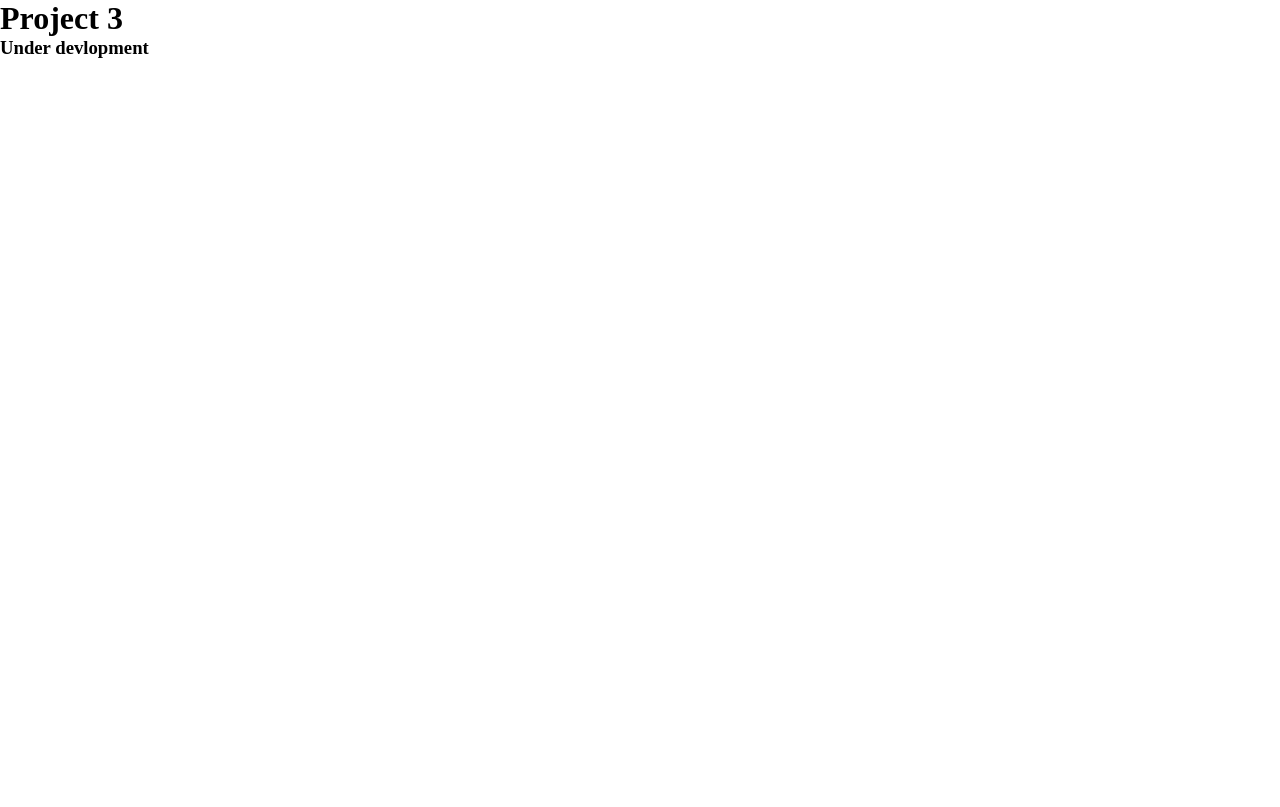
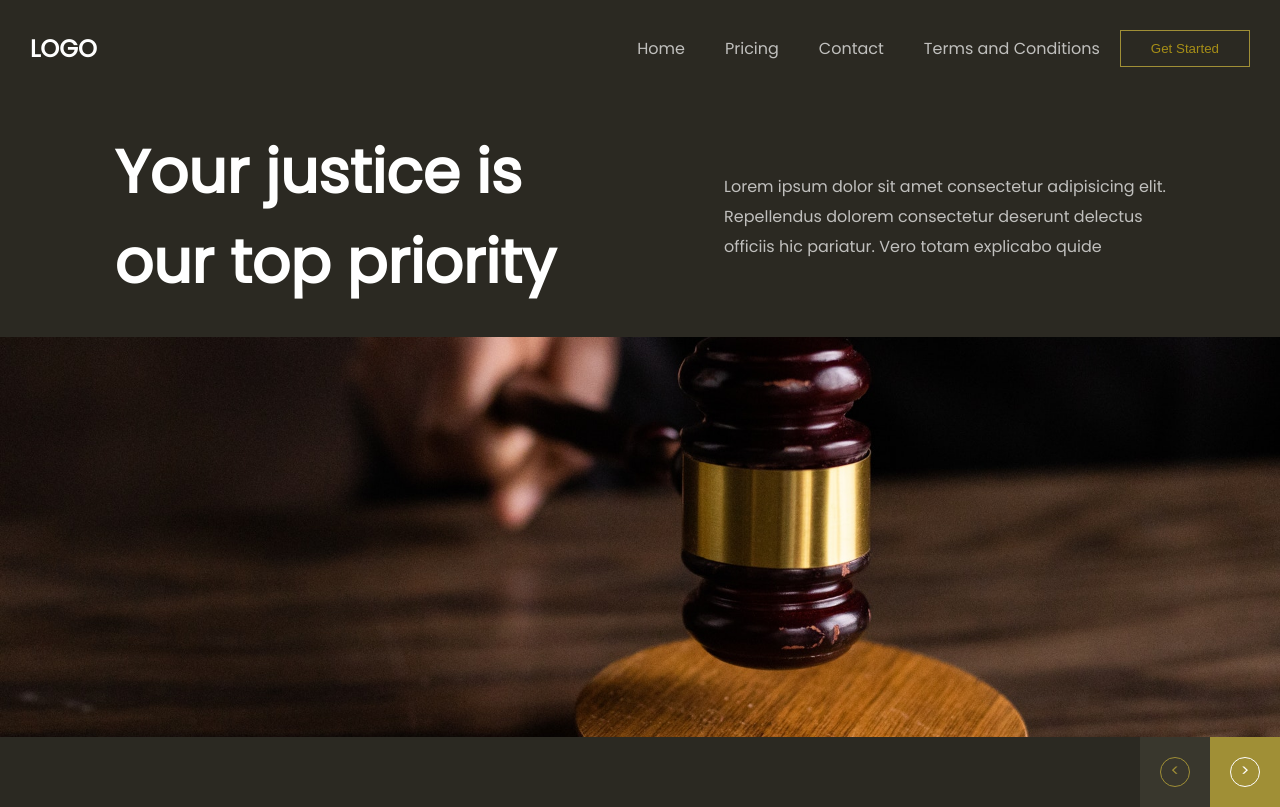
Before and after one commit to Aniket-ap/HTML_CSS__project-3, a plain HTML site: page index.html in a window 1280 px wide. Drawn offline with Linux system fonts and the light colour scheme.

Commit message:
project 3 added

```diff
--- a/index.html
+++ b/index.html
@@ -1,14 +1,54 @@
 <!DOCTYPE html>
 <html lang="en">
-<head>
-    <meta charset="UTF-8">
-    <meta http-equiv="X-UA-Compatible" content="IE=edge">
-    <meta name="viewport" content="width=device-width, initial-scale=1.0">
-    <link rel="stylesheet" href="./style.css">
-    <title>Document</title>
-</head>
-<body>
-    <h1>Project 3</h1>
-    <h3>Under devlopment</h3>
-</body>
+  <head>
+    <meta charset="UTF-8" />
+    <meta http-equiv="X-UA-Compatible" content="IE=edge" />
+    <meta name="viewport" content="width=device-width, initial-scale=1.0" />
+    <link rel="stylesheet" href="./style.css" />
+    <title>Justice || law</title>
+  </head>
+  <body>
+    <header class="header">
+      <nav class="header__nav">
+        <h1>LOGO</h1>
+        <div class="lists">
+          <ul>
+            <li>Home</li>
+            <li>Pricing</li>
+            <li>Contact</li>
+            <li>Terms and Conditions</li>
+          </ul>
+
+          <button>Get Started</button>
+        </div>
+      </nav>
+
+      <div class="header__content">
+        <div>
+          <h1>
+            Your justice is <br />
+            our top priority
+          </h1>
+        </div>
+        <div>
+          <p>
+            Lorem ipsum dolor sit amet consectetur adipisicing elit. <br />
+            Repellendus dolorem consectetur deserunt delectus <br />
+            officiis hic pariatur. Vero totam explicabo quide
+          </p>
+        </div>
+      </div>
+
+      <div class="header__banner"></div>
+
+      <div class="footer">
+        <div class="left">
+          <div class="circle">&#60;</div>
+        </div>
+        <div class="right">
+          <div class="circle">&#62;</div>
+        </div>
+      </div>
+    </header>
+  </body>
 </html>
--- a/style.css
+++ b/style.css
@@ -1,5 +1,124 @@
-*{
-    margin: 0;
-    padding: 0;
-    box-sizing: border-box;
+@import url("https://fonts.googleapis.com/css2?family=Poppins:wght@300;400&display=swap");
+
+* {
+  margin: 0;
+  padding: 0;
+  box-sizing: border-box;
 }
+
+body {
+  font-family: "Poppins", sans-serif;
+}
+
+.header {
+  /* height: 100vh; */
+  background-color: #2b2922;
+}
+
+.header__nav {
+  display: flex;
+  justify-content: space-between;
+  align-items: center;
+  color: #fff;
+  padding: 30px;
+}
+
+.lists {
+  display: flex;
+  align-items: center;
+}
+
+.lists ul {
+  display: flex;
+  list-style: none;
+}
+
+.lists ul li {
+  margin: 0 20px;
+  cursor: pointer;
+  opacity: 0.7;
+}
+
+.lists ul li:hover {
+  opacity: 1;
+}
+
+.header__nav button {
+  padding: 10px 30px;
+  background-color: transparent;
+  border: 1px solid #a08f36;
+  color: #a68e17;
+  cursor: pointer;
+}
+
+.header__content {
+  display: flex;
+  justify-content: space-between;
+  padding: 30px;
+  align-items: center;
+}
+
+.header__content div:nth-child(1) {
+  flex-basis: 50%;
+  color: #fff;
+  font-size: 30px;
+  display: flex;
+  justify-content: center;
+}
+
+.header__content div:nth-child(2) {
+  flex-basis: 50%;
+  color: #fff;
+  opacity: 0.7;
+  display: flex;
+  justify-content: center;
+  line-height: 30px;
+}
+
+.header__banner {
+  background: url("./pexels-ekaterina-bolovtsova-6077326.jpg");
+  height: 400px;
+  width: 100%;
+  background-position: right center;
+  background-size: cover;
+  background-repeat: no-repeat;
+}
+
+.footer {
+  display: flex;
+  justify-content: flex-end;
+}
+
+.footer .left {
+  width: 70px;
+  height: 70px;
+  background-color: #39372d;
+  color: #a08f36;
+  display: flex;
+  justify-content: center;
+  align-items: center;
+  cursor: pointer;
+}
+
+.circle {
+  border-radius: 100px;
+  width: 30px;
+  height: 30px;
+  text-align: center;
+  border: 1px solid #a08f36;
+}
+
+.footer .right {
+  width: 70px;
+  height: 70px;
+  background-color: #a08f36;
+  color: #fff;
+  display: flex;
+  justify-content: center;
+  align-items: center;
+  cursor: pointer;
+}
+
+.right .circle {
+  border: 1px solid #fff;
+}
```
Also changed, not shown: pexels-ekaterina-bolovtsova-6077326.jpg (added).
